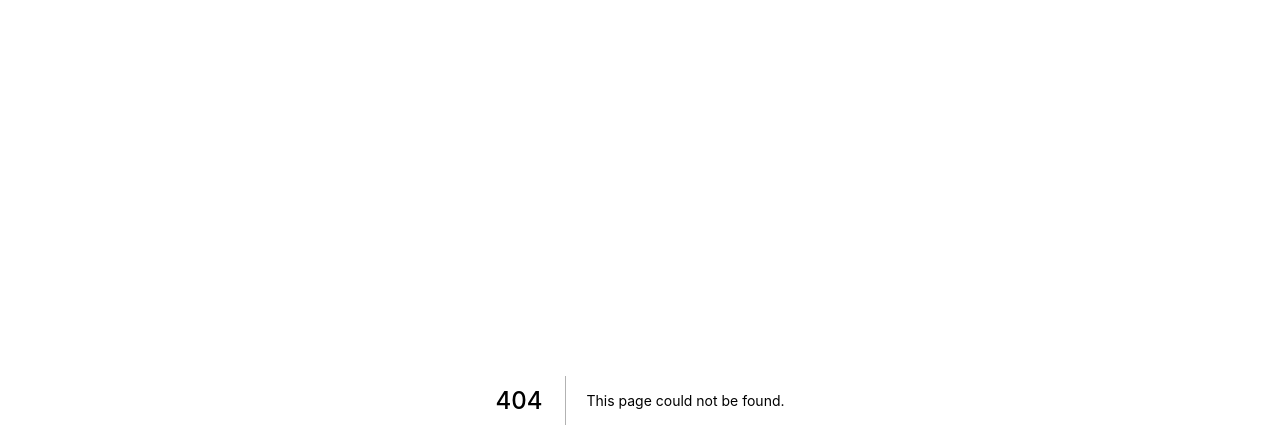
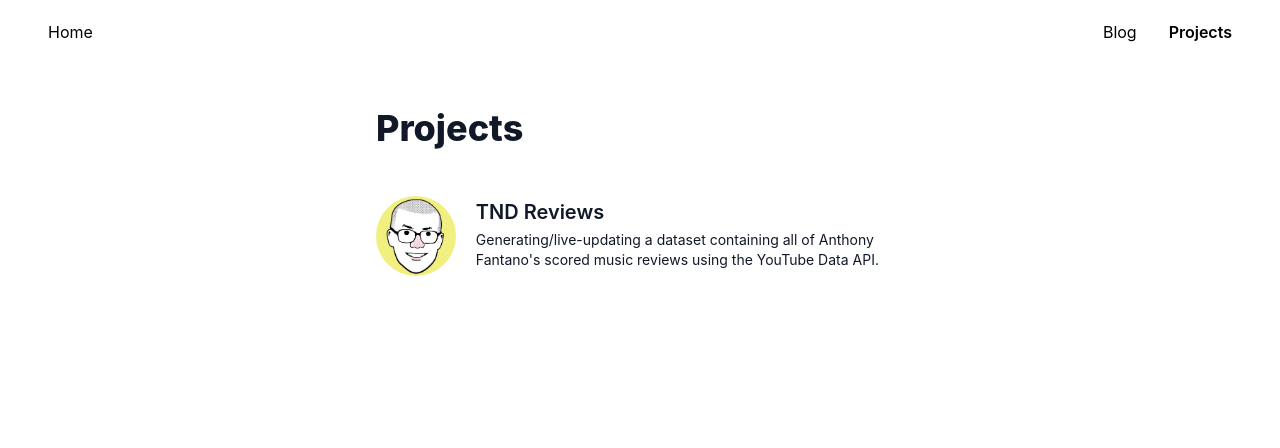
Before and after one commit to andrewjleung/andrewjleung.me, a Next.js app: page /projects in a window 1280 px wide. Before the commit this address had no page. Shown: the top 448 px of the page. Built offline with nearby package versions, Linux system fonts and the light colour scheme.

Commit message:
Add projects section

```diff
--- /dev/null
+++ b/components/BlogItem.js
@@ -0,0 +1,11 @@
+export default function BlogItem({ title, description }) {
+  return (
+    <a
+      className="w-fit px-6 py-4 no-underline rounded-xl hover:shadow-lg duration-200 ease-out active:shadow-none"
+      href="./blog/quitters"
+    >
+      <div className="text-xl font-semibold mb-1">{title}</div>
+      <div className="text-sm mb-1 font-normal">{description}</div>
+    </a>
+  );
+}
--- a/components/Container.js
+++ b/components/Container.js
@@ -1,39 +1,7 @@
 import Head from "next/head";
-import { useRouter } from "next/router";
-import Link from "next/link";
 import styles from "../styles/Home.module.css";
 import cn from "classnames";
-
-const NavItem = ({ title, href }) => {
-  const router = useRouter();
-  const isSelected = href === router.asPath;
-
-  return (
-    <Link href={href}>
-      <a
-        className={cn(
-          isSelected ? "font-semibold" : "",
-          "px-4 py-2 rounded-lg transition ease-out hover:shadow-lg duration-200 active:shadow-none"
-        )}
-      >
-        {title}
-      </a>
-    </Link>
-  );
-};
-
-const NavBar = () => (
-  <div className="flex flex-row w-full justify-between pt-5 pb-16">
-    <div>
-      <NavItem title="Home" href="/" />
-    </div>
-    <div className="">
-      <NavItem title="Blog" href="/blog" />
-      {/* <NavItem title="Projects" href="/projects" />
-      <NavItem title="Music" href="/music" /> */}
-    </div>
-  </div>
-);
+import NavBar from "./NavBar";
 
 export default function Container({ children }) {
   return (
--- /dev/null
+++ b/components/NavBar.js
@@ -0,0 +1,12 @@
+import NavItem from "./NavItem";
+
+export default function NavBar() {
+  return (
+    <div className="flex flex-row w-full justify-between pt-5 pb-16">
+      <NavItem title="Home" href="/" />
+      <div className="grow" />
+      <NavItem title="Blog" href="/blog" />
+      <NavItem title="Projects" href="/projects" />
+    </div>
+  );
+}
--- /dev/null
+++ b/components/NavItem.js
@@ -0,0 +1,23 @@
+import { useRouter } from "next/router";
+import Link from "next/link";
+import cn from "classnames";
+
+export default function NavItem({ title, href }) {
+  const router = useRouter();
+  const isSelected = href === router.asPath;
+
+  return (
+    <div>
+      <Link href={href}>
+        <a
+          className={cn(
+            isSelected ? "font-semibold" : "",
+            "px-4 py-2 rounded-lg transition ease-out hover:shadow-lg duration-200 active:shadow-none"
+          )}
+        >
+          {title}
+        </a>
+      </Link>
+    </div>
+  );
+}
--- /dev/null
+++ b/components/ProjectItem.js
@@ -0,0 +1,27 @@
+import Image from "next/image";
+
+export default function ProjectItem({
+  imageSrc,
+  imageAlt,
+  title,
+  description,
+}) {
+  return (
+    <a
+      className="w-fit px-6 py-4 no-underline rounded-xl hover:shadow-lg duration-200 ease-out active:shadow-none flex flex-col sm:flex-row items-center gap-5"
+      href="https://github.com/andrewjleung/fantano-reviews"
+    >
+      <Image
+        width="150"
+        height="150"
+        src={imageSrc}
+        alt={imageAlt}
+        className="rounded-full"
+      />
+      <div id="content">
+        <div className="text-xl font-semibold mb-1">{title}</div>
+        <div className=" text-sm mb-1 font-normal">{description}</div>
+      </div>
+    </a>
+  );
+}
--- a/pages/blog/index.js
+++ b/pages/blog/index.js
@@ -1,20 +1,16 @@
+import BlogItem from "../../components/BlogItem";
 import Container from "../../components/Container";
 
 export default function Blog() {
   return (
     <Container>
       <h1 className="pl-6">Blog</h1>
-      <a
-        className="w-fit px-6 no-underline rounded-xl hover:shadow-lg duration-200 ease-out active:shadow-none"
-        href="./blog/quitters"
-      >
-        <h3>20220826 - Quitters</h3>
-        <p>
-          A roadtrip through my past and present perspectives on making music,
-          being a musician, finding meaning in that, and losing meaning in that.
-          Undertones of DAW hatred.
-        </p>
-      </a>
+      <BlogItem
+        title="20220826 - Quitters"
+        description="A roadtrip through my past and present perspectives on making music,
+        being a musician, finding meaning in that, and losing meaning in that.
+        Undertones of DAW hatred."
+      />
     </Container>
   );
 }
--- /dev/null
+++ b/pages/projects/index.js
@@ -0,0 +1,20 @@
+import Image from "next/image";
+import Container from "../../components/Container";
+import ProjectItem from "../../components/ProjectItem";
+
+export default function Blog() {
+  return (
+    <Container>
+      <h1 className="pl-6">Projects</h1>
+      <div className="flex flex-col gap-3">
+        <ProjectItem
+          imageSrc="/fantano.jpg"
+          imageAlt="Anthony Fantano"
+          title="TND Reviews"
+          description="Generating/live-updating a dataset containing all of Anthony
+            Fantano's scored music reviews using the YouTube Data API."
+        />
+      </div>
+    </Container>
+  );
+}
```
Also changed, not shown: public/fantano.jpg (added).
